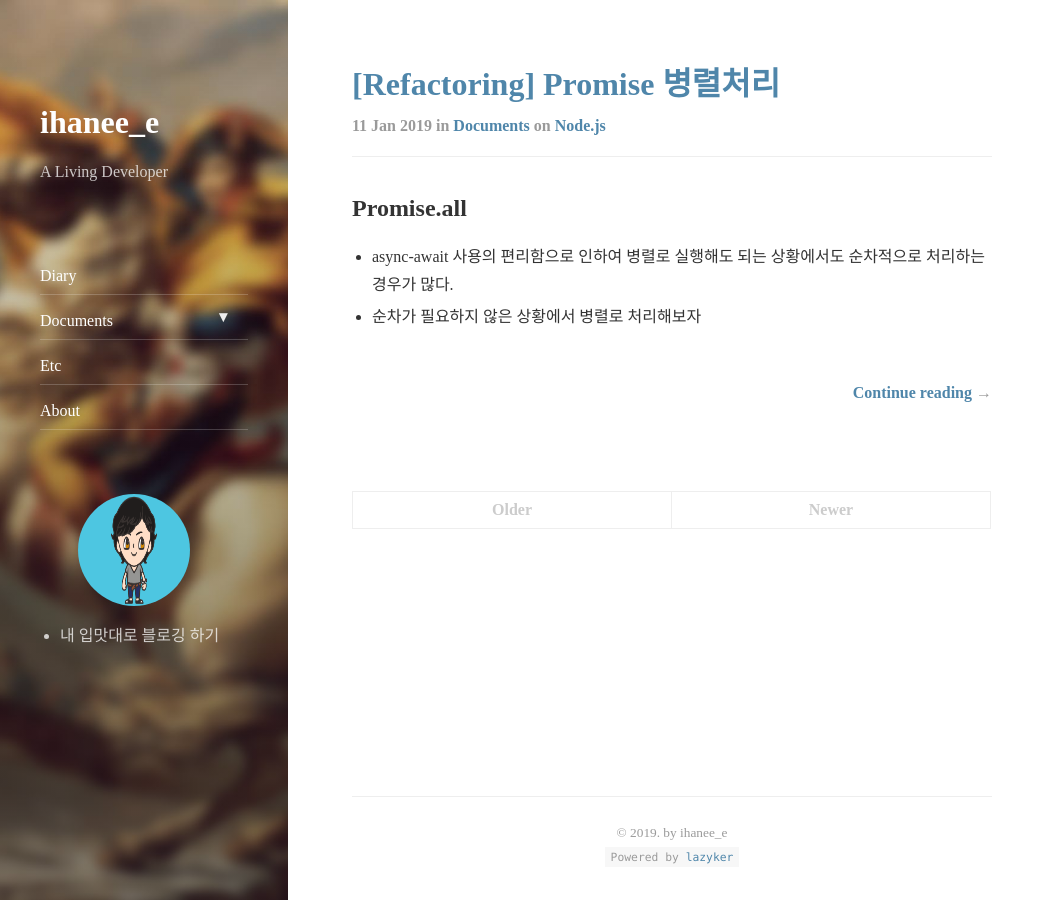
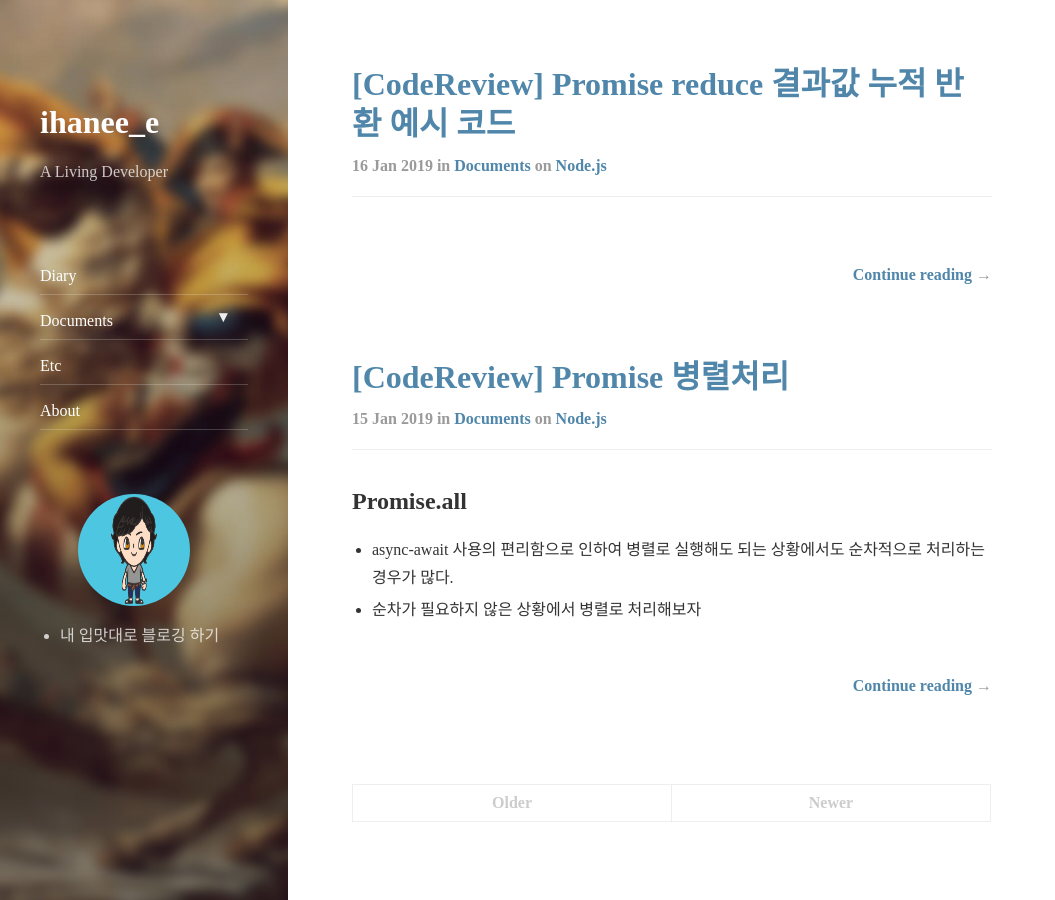
Before and after one commit to lazyker/lazyker.github.io, a Jekyll site: the page built from index.html, in a window 1280 px wide and 900 px high. Shown: the whole window, without its empty margins (0-1055 px from the left). Built offline with Jekyll 4.4.1, drawn with Linux system fonts in a browser that asks for light colours; nearby versions of some CDN libraries; the list of posts is cut into pages by our own code.

Commit message:
promise reduce add

```diff
--- a/_posts/2019-01-11-test.markdown
+++ b/_posts/2019-01-15-promiseAll.markdown
@@ -1,9 +1,10 @@
 ---
 layout: post
-title:  "[Refactoring] Promise 병렬처리"
+title:  "[CodeReview] Promise 병렬처리"
 subtitle:   "병렬처리"
 categories: doc
 tags: nodejs
+comments: true
 ---
 
 ## Promise.all
--- /dev/null
+++ b/_posts/2019-01-16-spread vs concat.markdown
@@ -0,0 +1,7 @@
+---
+layout: post
+title:  "[CodeReview] Promise reduce 결과값 누적 반환 예시 코드"
+subtitle:   "Promise reduce 순차처리하여 결과값 누적 반환 예시 코드 "
+categories: doc
+tags: nodejs
+---
```
Also changed, not shown: other parts of _posts/2019-01-15-promiseAll.markdown (+1 -1 lines).
